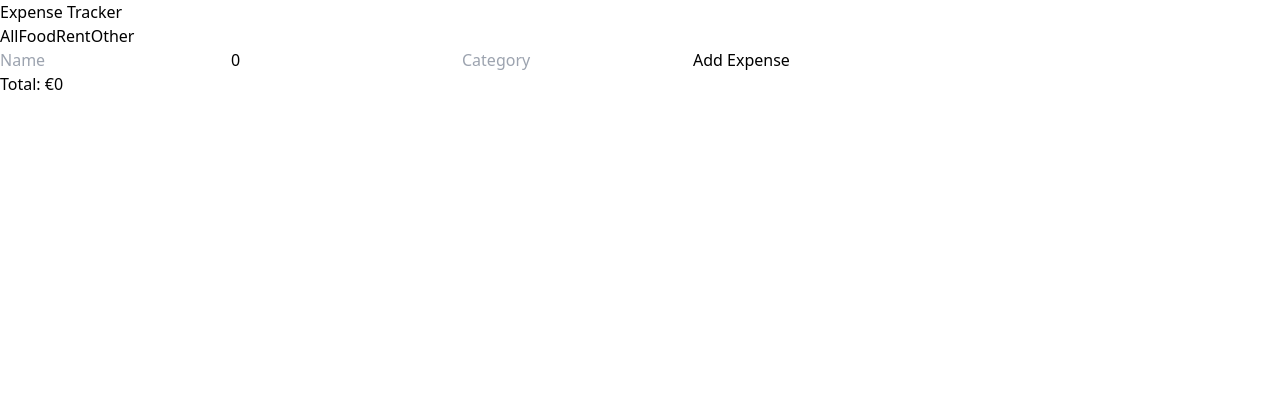
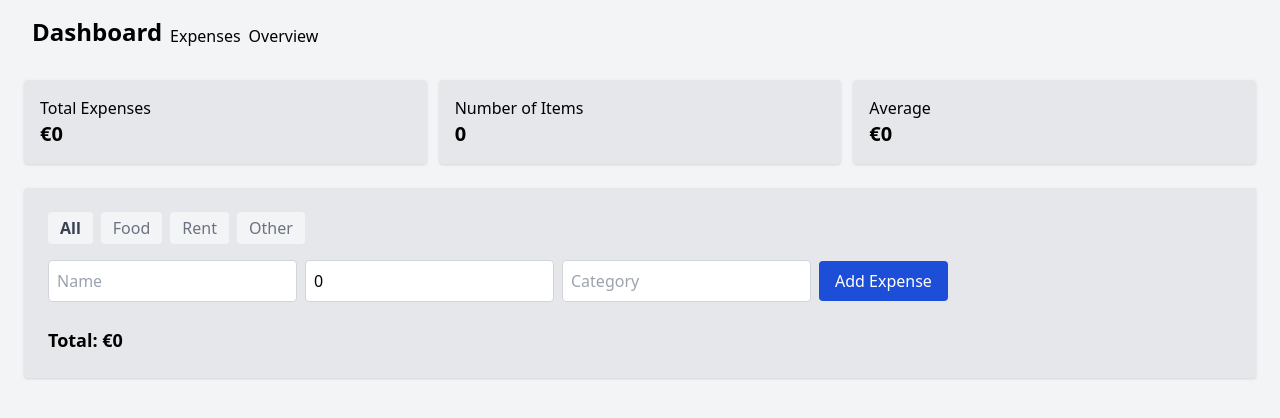
Before and after one commit to AndyTheGuardian/expense-tracker, a React (Vite) app: page / in a window 1280 px wide. Shown: the top 418 px of the page. Built offline with nearby package versions, Linux system fonts and the light colour scheme.

Commit message:
Layout changes

```diff
--- a/src/App.tsx
+++ b/src/App.tsx
@@ -42,33 +42,74 @@ function App() {
     return expense.category === filter;
   });
   return (
+    <div className="min-h-screen bg-gray-100 dark:bg-gray-950">
+      {/* Sidebar */}
+      <div className="p-4 ml-4 text-black dark:text-white flex gap-x-2 ">
+        <h1 className="text-2xl font-bold mb-4">Dashboard</h1>
+        <p className="mt-2">Expenses</p>
+        <p className="mt-2">Overview</p>
+      </div>
+
+      {/* Main Content */}
+      <div className="grid grid-cols-3 gap-3 text-black dark:text-white mx-6">
+        <div className="bg-gray-200 dark:bg-gray-900 p-4 rounded shadow">
+          <p>Total Expenses</p>
+          <h2 className="text-xl font-bold">€{total}</h2>
+        </div>
+        <div className="bg-gray-200 dark:bg-gray-900 p-4 rounded shadow">
+          <p>Number of Items</p>
+          <h2 className="text-xl font-bold">{expenses.length}</h2>
+        </div>
+        <div className="bg-gray-200 dark:bg-gray-900 p-4 rounded shadow">
+          <p>Average</p>
+          <h2 className="text-xl font-bold">
+            €{expenses.length ? Math.round(total / expenses.length) : 0}
+          </h2>
+        </div>
+      </div>
       <div className="min-h-screen bg-gray-100 dark:bg-gray-950 p-6 text-black dark:text-white">
-      <div className="max-w-xxl mx-auto bg-gray-200 dark:bg-gray-900 p-6 rounded-xl shadow">
+        <div className="max-w-xxl mx-auto bg-gray-200 dark:bg-gray-900 p-6 rounded-l shadow">
           <div>
-          <h1 className="text-2xl font-bold mb-4 text-center">
+            {/* <h1 className="text-2xl font-bold mb-4 text-center">
               Expense Tracker
-          </h1>
+            </h1> */}
             <div className="flex gap-2 mb-4">
               <button
-              className="px-3 py-1 text-gray-500 bg-gray-200 dark:bg-gray-800 rounded"
+                className={
+                  filter === "all"
+                    ? "font-bold px-3 py-1 text-gray-700 dark:text-gray-300 bg-gray-100 dark:bg-gray-800 rounded"
+                    : "px-3 py-1 text-gray-500 bg-gray-100 dark:bg-gray-800 rounded"
+                }
                 onClick={() => setFilter("all")}
               >
                 All
               </button>
               <button
-              className="px-3 py-1 text-gray-500 bg-gray-200 dark:bg-gray-800 rounded"
+                className={
+                  filter === "Food"
+                    ? "font-bold px-3 py-1 text-gray-700 dark:text-gray-300 bg-gray-100 dark:bg-gray-800 rounded"
+                    : "px-3 py-1 text-gray-500 bg-gray-100 dark:bg-gray-800 rounded"
+                }
                 onClick={() => setFilter("Food")}
               >
                 Food
               </button>
               <button
-              className="px-3 py-1 text-gray-500 bg-gray-200 dark:bg-gray-800 rounded"
+                className={
+                  filter === "Rent"
+                    ? "font-bold px-3 py-1 text-gray-700 dark:text-gray-300 bg-gray-100 dark:bg-gray-800 rounded"
+                    : "px-3 py-1 text-gray-500 bg-gray-100 dark:bg-gray-800 rounded"
+                }
                 onClick={() => setFilter("Rent")}
               >
                 Rent
               </button>
               <button
-              className="px-3 py-1 text-gray-500 bg-gray-200 dark:bg-gray-800 rounded"
+                className={
+                  filter === "Other"
+                    ? "font-bold px-3 py-1 text-gray-700 dark:text-gray-300 bg-gray-100 dark:bg-gray-800 rounded"
+                    : "px-3 py-1 text-gray-500 bg-gray-100 dark:bg-gray-800 rounded"
+                }
                 onClick={() => setFilter("Other")}
               >
                 Other
@@ -80,6 +121,7 @@ function App() {
           </div>
         </div>
       </div>
+    </div>
   );
 }
 
--- a/src/components/ExpenseForm.tsx
+++ b/src/components/ExpenseForm.tsx
@@ -19,28 +19,28 @@ function ExpenseForm({ onAdd }: Props) {
   return (
     <div>
       <input
-        className="flex-r border border-gray-300 dark:bg-gray-800 rounded-lg p-2 focus:outline-none focus:ring-2 focus:ring-blue-400 mr-2"
+        className="flex-r mr-2 mb-2 border border-gray-300 dark:border-gray-700 dark:bg-gray-800 rounded p-2 focus:outline-none focus:ring-1 focus:ring-blue-400"
         type="text"
         placeholder="Name"
         value={name}
         onChange={(e) => setName(e.target.value)}
       />
       <input
-        className="flex-1 border border-gray-300 dark:bg-slate-800 rounded-lg p-2 focus:outline-none focus:ring-2 focus:ring-blue-400 mr-2"
+        className="flex-1 mr-2 mb-2 border border-gray-300 dark:border-gray-700 dark:bg-slate-800 rounded p-2 focus:outline-none focus:ring-1 focus:ring-blue-400"
         type="number"
         placeholder="Amount"
         value={amount}
         onChange={(e) => setAmount(Number(e.target.value))}
       />
       <input
-        className="flex-l border border-gray-300 dark:bg-gray-800 rounded-lg p-2 focus:outline-none focus:ring-2 focus:ring-blue-400 mr-2"
+        className="flex-l mr-2 mb-2 border border-gray-300 dark:border-gray-700 dark:bg-gray-800 rounded p-2 focus:outline-none focus:ring-1 focus:ring-blue-400"
         type="text"
         placeholder="Category"
         value={category}
         onChange={(e) => setCategory(e.target.value)}
       />
       <button
-        className="bg-blue-500 hover: bg-blue-600 text-white px-4 py-2 rounded-lg"
+        className="flex-l mr-2 mb-2 bg-blue-500 hover: bg-blue-700 text-white px-4 py-2 rounded"
         onClick={handleSubmit}
       >
         Add Expense
--- a/src/components/ExpenseItem.tsx
+++ b/src/components/ExpenseItem.tsx
@@ -12,7 +12,7 @@ type Props = {
 
 function ExpenseItem({ expense, onDelete }: Props) {
   return (
-    <div className="flex justify-between items-center bg-gray-50 dark:bg-gray-950 p-2 rounded my-2">
+    <div className="flex justify-between items-center bg-gray-50 dark:bg-gray-950 p-2 rounded my-1">
       <p>
         {expense.name} - €{expense.amount} ({expense.category})
       </p>
--- a/tailwind.config.js
+++ b/tailwind.config.js
@@ -6,6 +6,6 @@ export default {
   },
   plugins: [],
 };
-module.exports = {
-  darkMode: "media",
-};
+// module.exports = {
+//   darkMode: "media",
+// };
```
Lines whose indentation alone changed are shown as unchanged.
